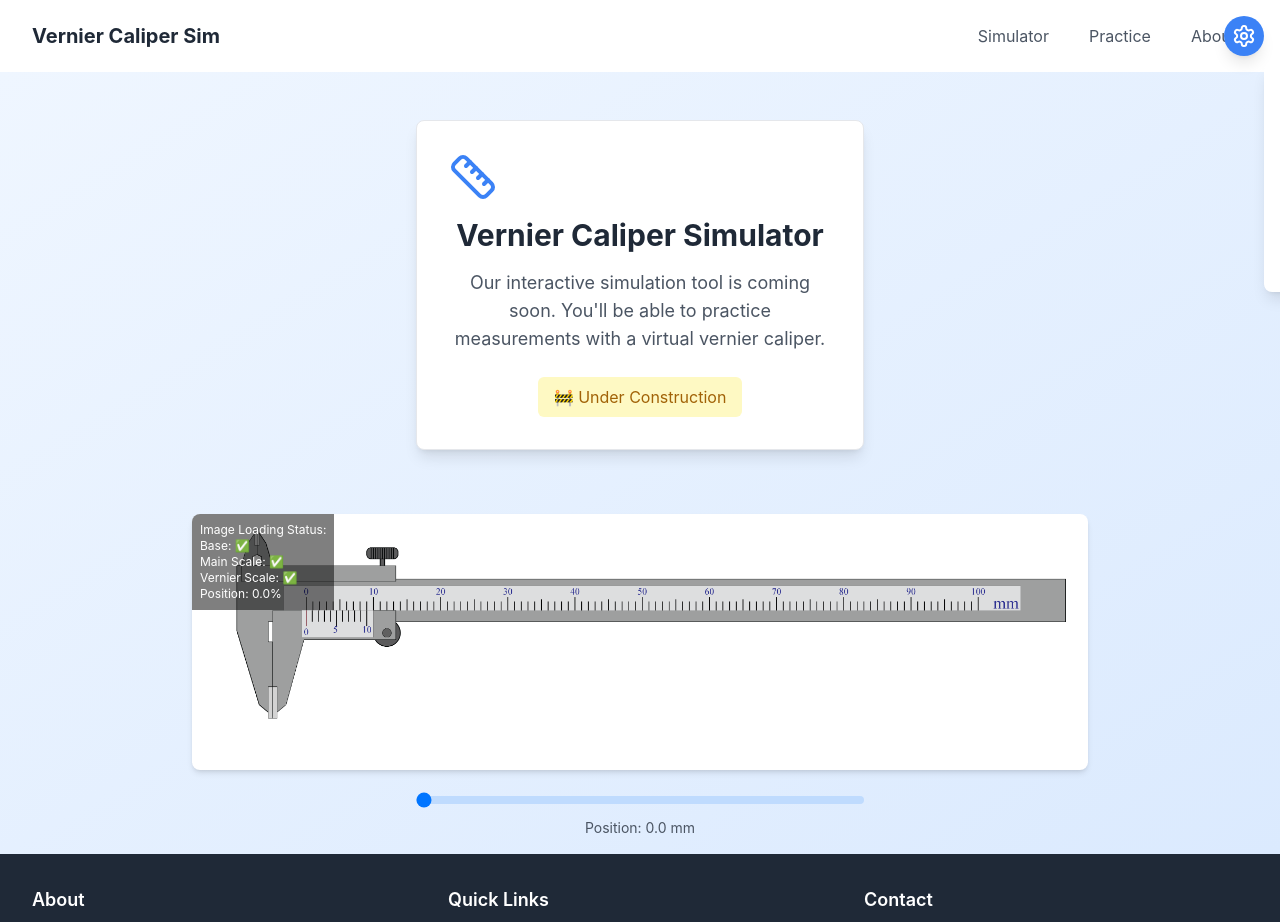
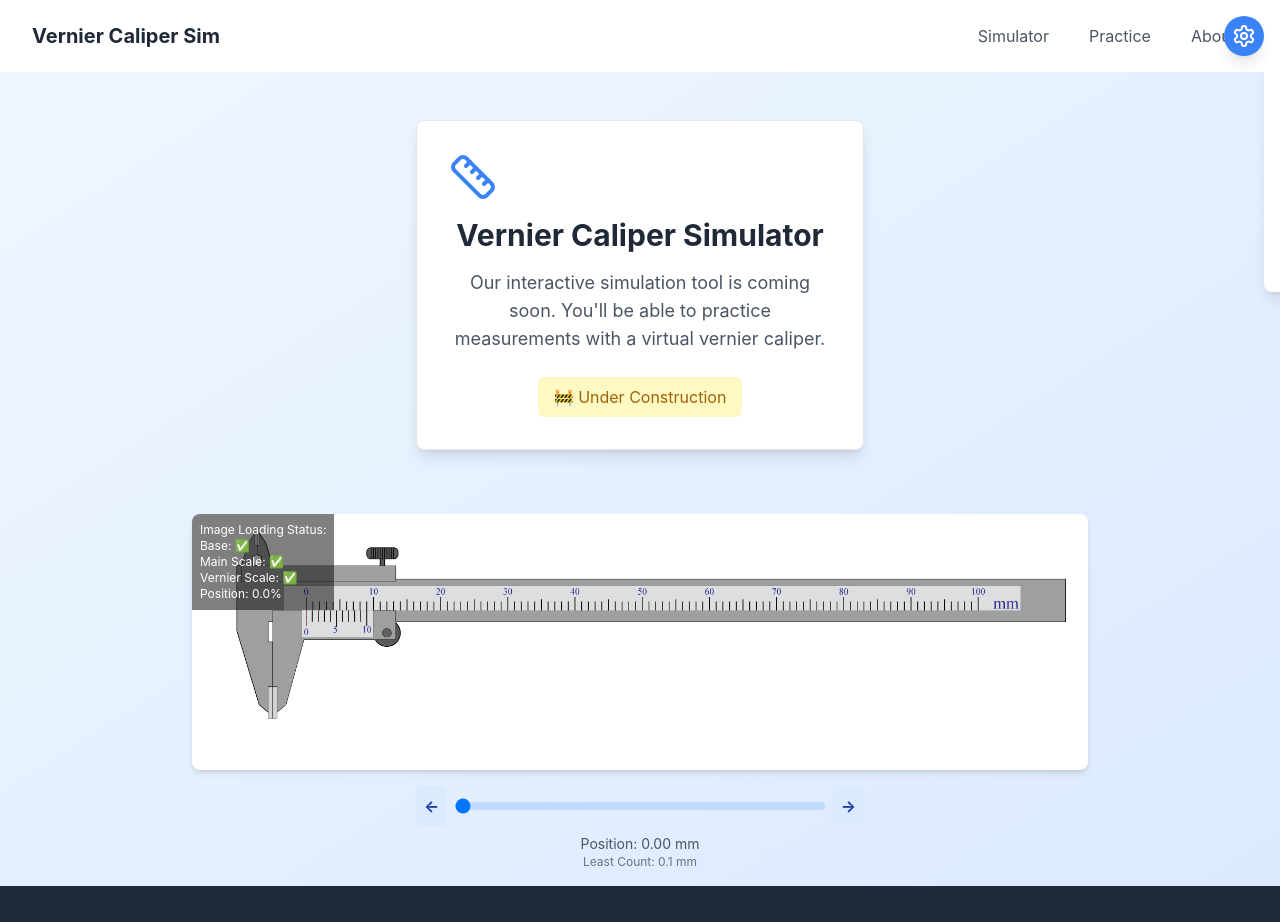
Before and after one commit to Aklinahs/vernier-caliper-sim, a React (Vite) app: page / in a window 1280 px wide. Shown: the top 922 px of the page. Built offline with nearby package versions, Linux system fonts and the light colour scheme.

Commit message:
Fix vernier position calculation and add movement range prop
- Added movementRange prop to CaliperDisplay
- Fixed position calculation formula
- Updated position logging

```diff
--- a/src/features/simulator/components/CaliperDisplay/CaliperDisplay.tsx
+++ b/src/features/simulator/components/CaliperDisplay/CaliperDisplay.tsx
@@ -5,13 +5,15 @@ import { CaliperSettings, CaliperPosition } from "../../types/simulator.types";
 
 interface CaliperDisplayProps {
   settings: CaliperSettings;
-  vernierPosition: number; // This will now be a percentage (0-100)
+  vernierPosition: number;
+  movementRange: number; // Add this line
   onPositionChange?: (position: CaliperPosition) => void;
 }
 
 const CaliperDisplay = ({
   settings,
   vernierPosition,
+  movementRange, // Add this line
   onPositionChange,
 }: CaliperDisplayProps) => {
   const [imageStatus, setImageStatus] = useState({
@@ -27,12 +29,27 @@ const CaliperDisplay = ({
   };
 
   useEffect(() => {
+    console.log("Debug Values:", {
+      vernierPosition,
+      movementRange,
+      mainScaleLength: settings.mainScaleLength,
+      calculation: (vernierPosition / movementRange) * settings.mainScaleLength,
+    });
+
     const position = {
       mainScale: 0,
-      vernierScale: (vernierPosition / 100) * settings.mainScaleLength, // Convert percentage to mm
+      vernierScale:
+        (vernierPosition / movementRange) * settings.mainScaleLength,
     };
     onPositionChange?.(position);
-  }, [vernierPosition, onPositionChange, settings.mainScaleLength]);
+  }, [
+    vernierPosition,
+    movementRange,
+    onPositionChange,
+    settings.mainScaleLength,
+  ]);
+
+  console.log("vernierPosition:", vernierPosition);
 
   return (
     <div className="relative w-full h-64 bg-white rounded-lg shadow-md overflow-hidden">
--- a/src/features/simulator/components/SimulatorPage.tsx
+++ b/src/features/simulator/components/SimulatorPage.tsx
@@ -43,11 +43,12 @@ const SimulatorPage = () => {
         <CaliperDisplay
           settings={settings}
           vernierPosition={vernierPosition}
+          movementRange={MOVEMENT_RANGE}
           onPositionChange={handlePositionChange}
         />
         <VernierControl
           value={vernierPosition}
-          maxValue={settings.mainScaleLength}
+          settings={settings}
           movementRange={MOVEMENT_RANGE}
           onChange={setVernierPosition}
         />
--- a/src/features/simulator/components/VernierControl/VernierControl.tsx
+++ b/src/features/simulator/components/VernierControl/VernierControl.tsx
@@ -1,38 +1,76 @@
+// src/features/simulator/components/VernierControl/VernierControl.tsx
+
 import React from "react";
+import { CaliperSettings } from "../../types/simulator.types";
 
 interface VernierControlProps {
   value: number;
-  maxValue: number;
+  settings: CaliperSettings;
   onChange: (value: number) => void;
-  movementRange: number; // New prop for custom movement range
+  movementRange: number;
 }
 
 const VernierControl = ({
   value,
-  maxValue,
+  settings,
   onChange,
   movementRange,
 }: VernierControlProps) => {
-  // Convert the current value to a display value (in mm)
-  const displayValue = (value / movementRange) * maxValue;
+  // Calculate least count and step value
+  const leastCount = settings.mainScaleDivision / settings.vernierDivisions;
+  const stepValue = (leastCount / settings.mainScaleLength) * movementRange;
 
-  const handleChange = (e: React.ChangeEvent<HTMLInputElement>) => {
-    const newValue = Number(e.target.value);
-    onChange(newValue);
+  // Handle precision movement
+  const handleStepMove = (direction: "forward" | "backward") => {
+    const newValue =
+      direction === "forward"
+        ? Math.min(value + stepValue, movementRange)
+        : Math.max(value - stepValue, 0);
+    onChange(Number(newValue.toFixed(3)));
   };
 
+  // Calculate actual measurement value
+  const measurementValue = (value / movementRange) * settings.mainScaleLength;
+
   return (
-    <div className="w-full max-w-md mx-auto mt-4">
+    <div className="w-full max-w-md mx-auto mt-4 space-y-2">
+      {/* Control slider and buttons */}
+      <div className="flex items-center gap-2">
+        <button
+          onClick={() => handleStepMove("backward")}
+          className="p-2 rounded bg-blue-100 hover:bg-blue-200 text-blue-800 font-bold"
+          title="Move backward by one division"
+        >
+          ←
+        </button>
+
         <input
           type="range"
           min="0"
-        max={movementRange} // Use movementRange for slider
+          max={movementRange}
+          step={stepValue}
           value={value}
-        onChange={handleChange}
+          onChange={(e) => onChange(Number(e.target.value))}
           className="w-full h-2 bg-blue-200 rounded-lg appearance-none cursor-pointer"
         />
-      <div className="mt-2 text-center text-sm text-gray-600">
-        Position: {displayValue.toFixed(1)} mm
+
+        <button
+          onClick={() => handleStepMove("forward")}
+          className="p-2 rounded bg-blue-100 hover:bg-blue-200 text-blue-800 font-bold"
+          title="Move forward by one division"
+        >
+          →
+        </button>
+      </div>
+
+      {/* Measurement display */}
+      <div className="text-center text-sm text-gray-600">
+        <div>
+          Position: {measurementValue.toFixed(2)} {settings.units}
+        </div>
+        <div className="text-xs text-gray-500">
+          Least Count: {leastCount} {settings.units}
+        </div>
       </div>
     </div>
   );
```
Lines whose indentation alone changed are shown as unchanged.
